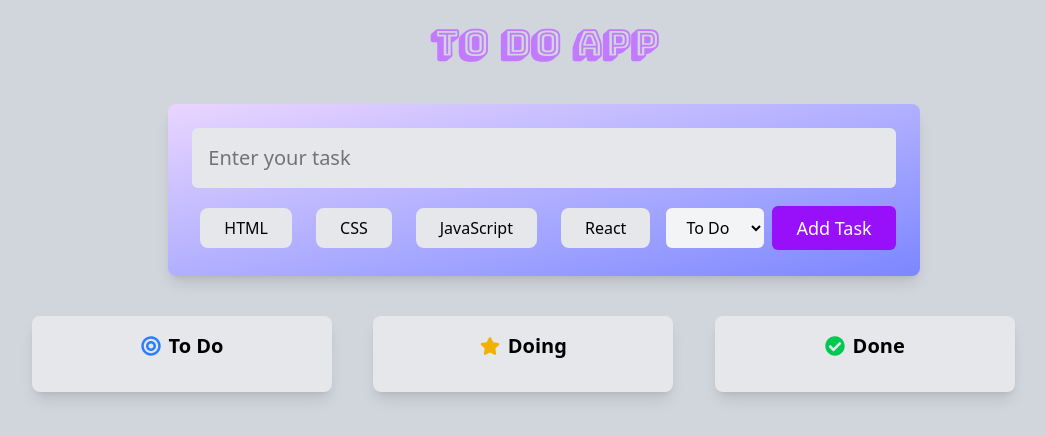
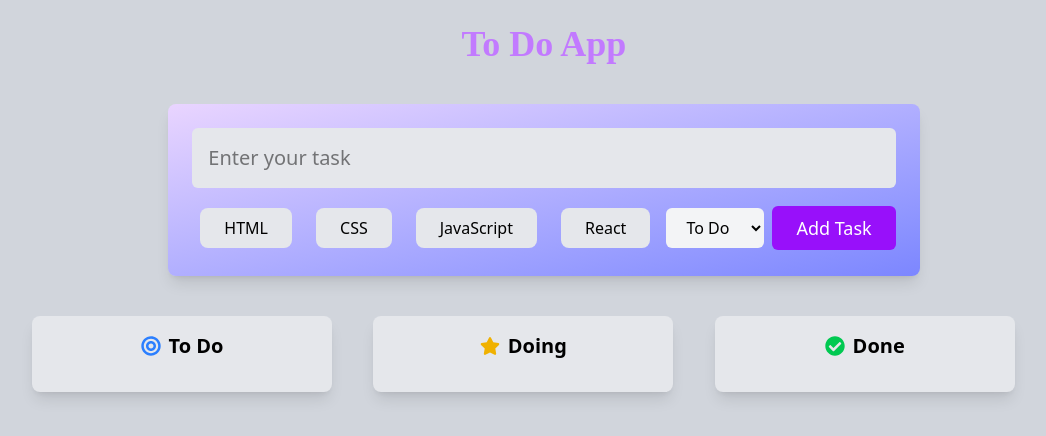
Before and after one commit to SonuThapaMagar/To-Do-App, a React (Vite) app: page / in a window 1280 px wide. Shown: the top 436 px of the page, without its empty margins (96-1142 px from the left). Built offline with nearby package versions, Linux system fonts and the light colour scheme.

Commit message:
Fix build issues

```diff
--- a/package.json
+++ b/package.json
@@ -16,6 +16,7 @@
     "react": "^18.3.1",
     "react-dom": "^18.3.1",
     "react-icons": "^5.4.0",
+    "rollup": "^4.34.6",
     "tailwindcss": "^4.0.3"
   },
   "devDependencies": {
--- a/src/index.css
+++ b/src/index.css
@@ -1,3 +1,5 @@
+@import "tailwindcss";
+
 @import url('https://fonts.googleapis.com/css2?family=Bungee+Shade&family=Pacifico&family=Poppins:wght@700&display=swap');
 
   @media (max-width: 768px) {
```
Also changed, not shown: 1 other file (tests, documents, lock files or other folders).
